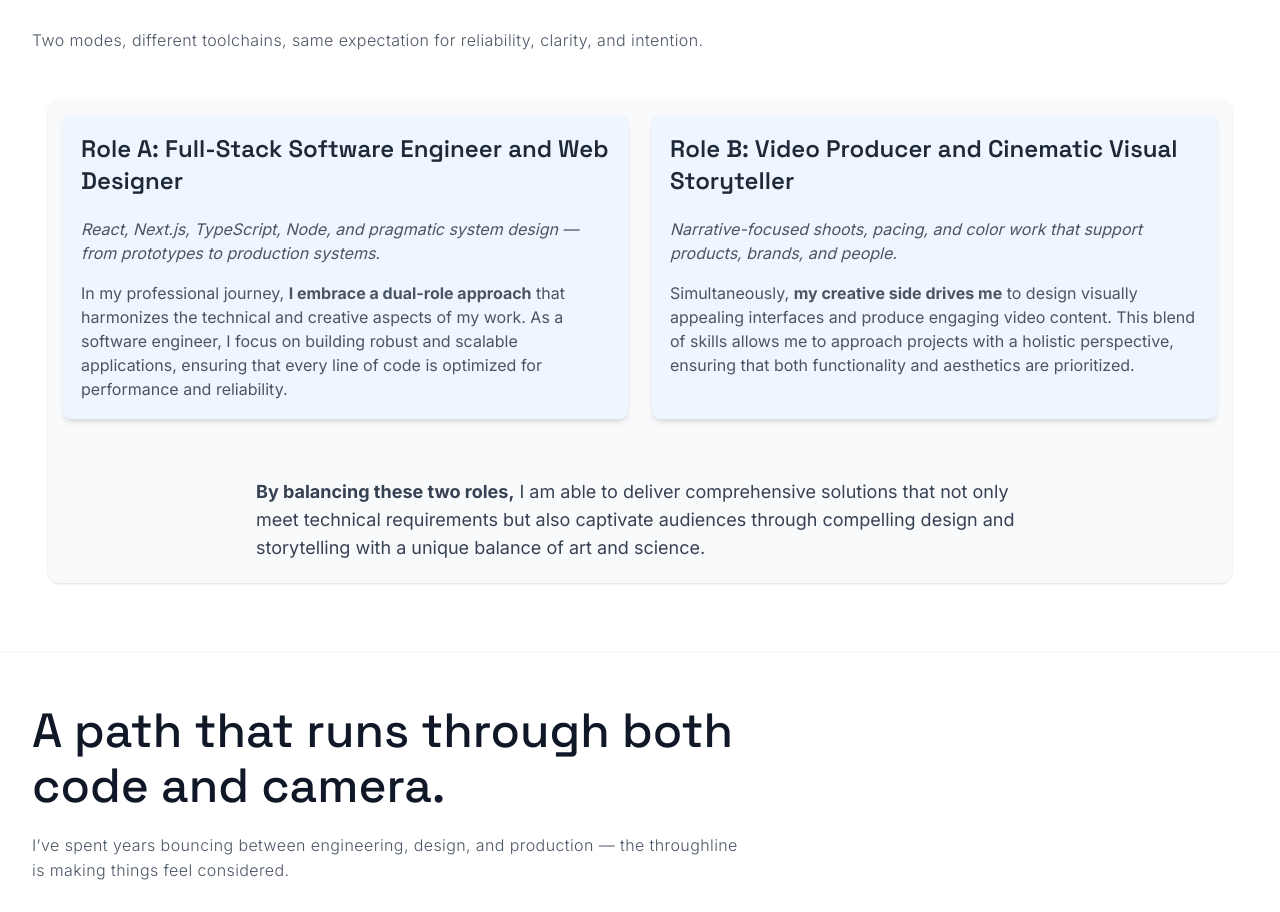
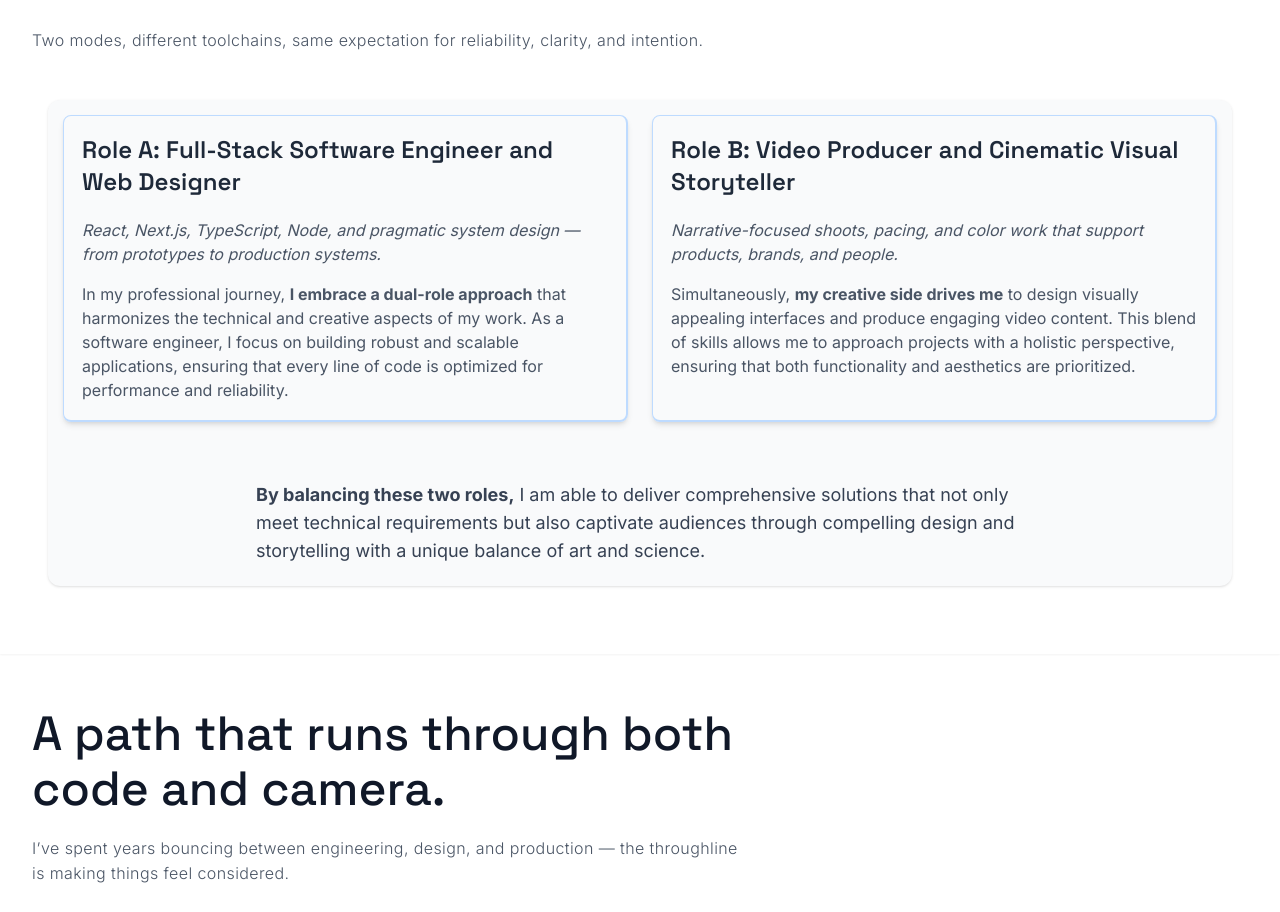
Before and after one commit to brazenest/agcom-website, a Next.js app: page /about in a window 1280 px wide. Shown: the part 1307-2219 px from the top of the page. Built offline with nearby package versions, Linux system fonts and the light colour scheme; no server answers.

Commit message:
Modify card layout

```diff
--- a/components/newton/ui/Card.tsx
+++ b/components/newton/ui/Card.tsx
@@ -38,7 +38,7 @@ export const Card = ({
 
 
 	return (
-		<div id={id} className={cn("card flex flex-col bg-blue-50 dark:bg-gray-950 border-blue-100 rounded-lg shadow-md p-4.5", className)}>
+		<div id={id} className={cn("card flex flex-col bg-gray3-100 dark:bg-gray-950 border-r-2 border-b-2 border-l border-t border-blue-200 rounded-lg shadow-md p-4.5", className)}>
 
 			{/* Card title */}
 			{title && (
```
